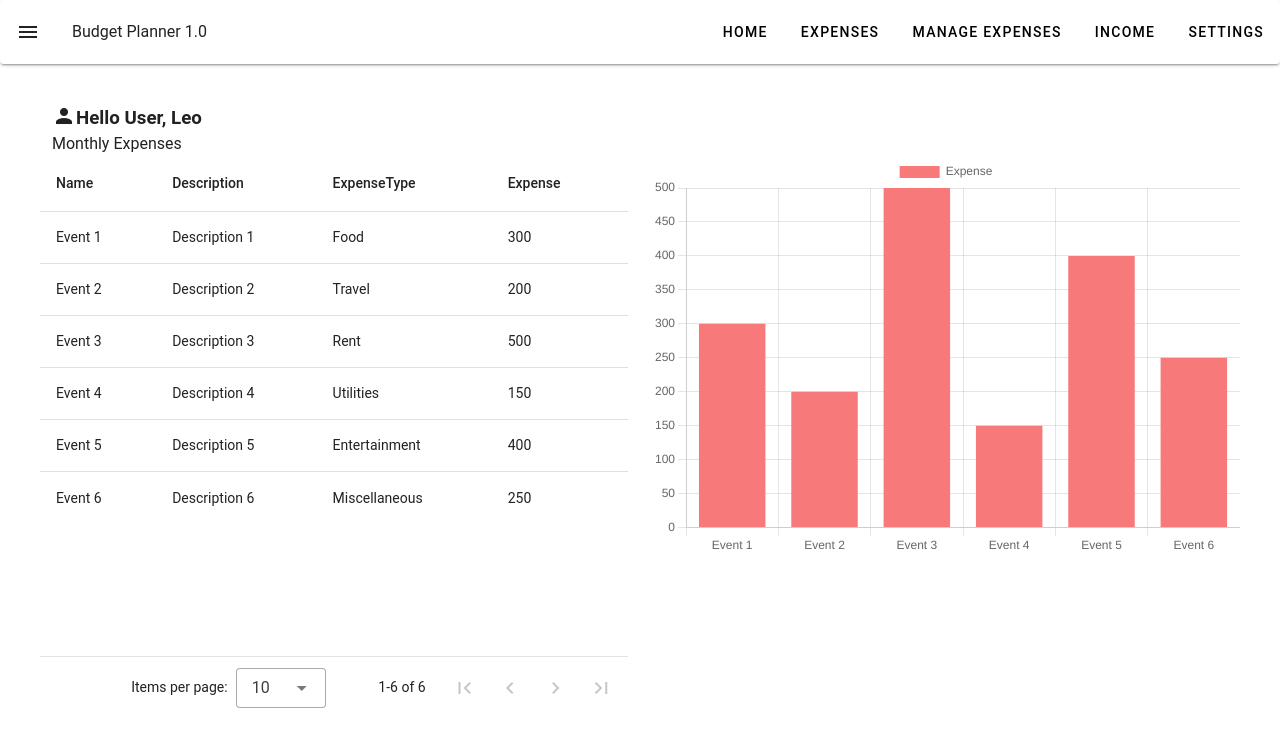
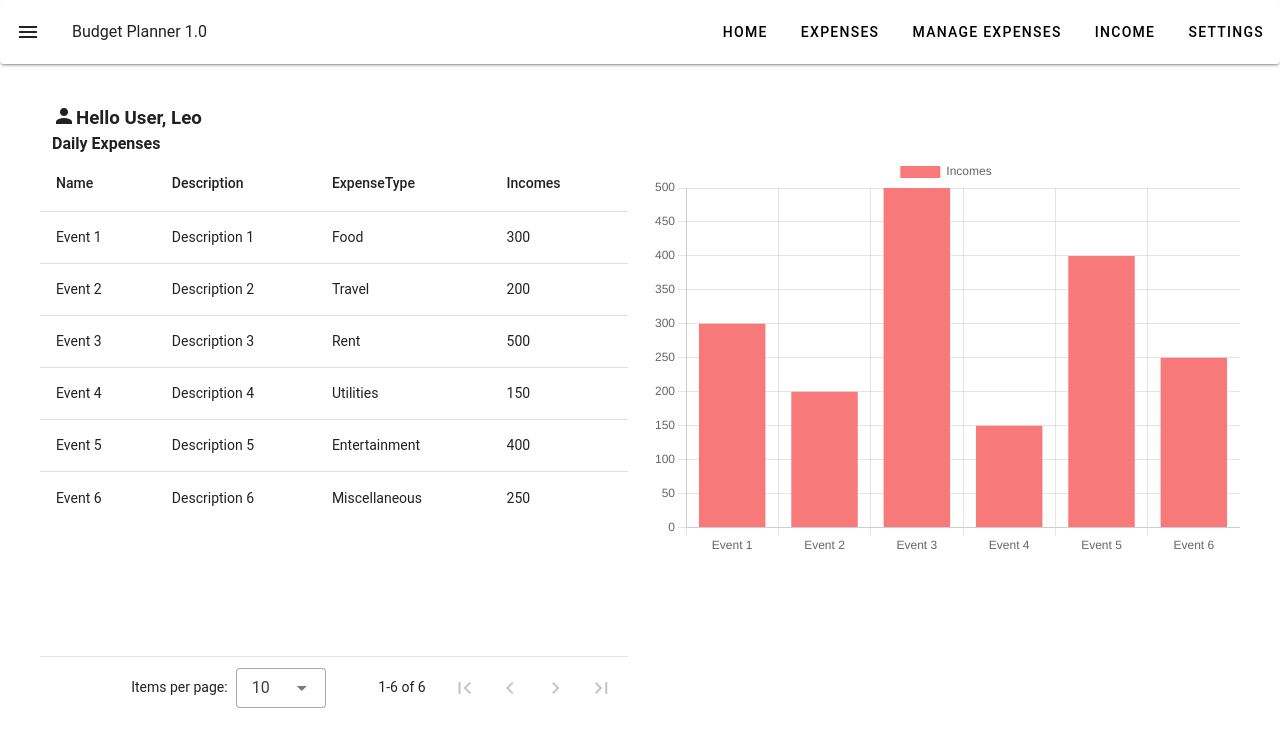
Before and after one commit to nikoladomazetovikj/budget-planner-app, a Vue app: page /dashboard in a window 1280 px wide. Shown: the top 734 px of the page. Built offline with nearby package versions, Linux system fonts and the light colour scheme.

Commit message:
fix : Incomes and expenses implemented at dashboard.

```diff
--- a/src/components/Dashboard.vue
+++ b/src/components/Dashboard.vue
@@ -7,28 +7,29 @@
       <v-icon class="mt-n1">mdi-account</v-icon>
       <h3>Hello User, Leo</h3>
     </div>
-    <div class="ml-3">Monthly Expenses</div>
+    <div class="ml-3 font-weight-bold">Daily Expenses</div>
 <v-row>
   <v-col cols="6">
-    <v-data-table height="500" :items="items" style="cursor:pointer">
+    <v-data-table height="500" :items="Incomes" style="cursor:pointer">
       <template v-slot:item="{ item }">
         <tr>
           <td>{{ item.name }}</td>
           <td>{{ item.Description }}</td>
           <td>{{ item.ExpenseType }}</td>
-          <td>{{ item.Expense }}</td>
+          <td>{{ item.Incomes }}</td>
         </tr>
       </template>
     </v-data-table>
   </v-col>
   <v-col cols="6">
-    <graph :items="items"></graph>
+    <graph :items="Incomes"></graph>
   </v-col>
+  <div class="ml-6 font-weight-bold">Monthly Expenses</div>
 </v-row>
 
     <v-row>
       <v-col cols="6">
-        <v-data-table  height="400" :items="items" style="cursor:pointer">
+        <v-data-table  height="400" :items="Expenses" style="cursor:pointer">
           <template v-slot:item="{ item }">
             <tr>
               <td>{{ item.name }}</td>
@@ -41,7 +42,7 @@
       </v-col>
       <v-col cols="6">
         <div style="margin-left:100px;">
-          <pie :items="items"></pie>
+          <pie :items="Expenses"></pie>
         </div>
 
       </v-col>
@@ -63,13 +64,21 @@ export default {
   },
   data() {
     return {
-      items: [
+      Expenses: [
         { name: 'Event 1', Description: 'Description 1', ExpenseType: 'Food', Expense: 300 },
         { name: 'Event 2', Description: 'Description 2', ExpenseType: 'Travel', Expense: 200 },
         { name: 'Event 3', Description: 'Description 3', ExpenseType: 'Rent', Expense: 500 },
         { name: 'Event 4', Description: 'Description 4', ExpenseType: 'Utilities', Expense: 150 },
         { name: 'Event 5', Description: 'Description 5', ExpenseType: 'Entertainment', Expense: 400 },
         { name: 'Event 6', Description: 'Description 6', ExpenseType: 'Miscellaneous', Expense: 250 }
+      ],
+      Incomes: [
+        { name: 'Event 1', Description: 'Description 1', ExpenseType: 'Food', Incomes: 300 },
+        { name: 'Event 2', Description: 'Description 2', ExpenseType: 'Travel', Incomes: 200 },
+        { name: 'Event 3', Description: 'Description 3', ExpenseType: 'Rent', Incomes: 500 },
+        { name: 'Event 4', Description: 'Description 4', ExpenseType: 'Utilities', Incomes: 150 },
+        { name: 'Event 5', Description: 'Description 5', ExpenseType: 'Entertainment', Incomes: 400 },
+        { name: 'Event 6', Description: 'Description 6', ExpenseType: 'Miscellaneous', Incomes: 250 }
       ]
     }
   },
--- a/src/components/Graph.vue
+++ b/src/components/Graph.vue
@@ -27,7 +27,7 @@ export default {
         labels: [],
         datasets: [
           {
-            label: 'Expense',
+            label: 'Incomes',
             backgroundColor: '#f87979',
             data: []
           }
@@ -50,7 +50,7 @@ export default {
   methods: {
     updateChartData(items) {
       const labels = items.map(item => item.name);
-      const expenseData = items.map(item => item.Expense);
+      const expenseData = items.map(item => item.Incomes);
 
       this.chartData.labels = labels;
       this.chartData.datasets[0].data = expenseData;
```
